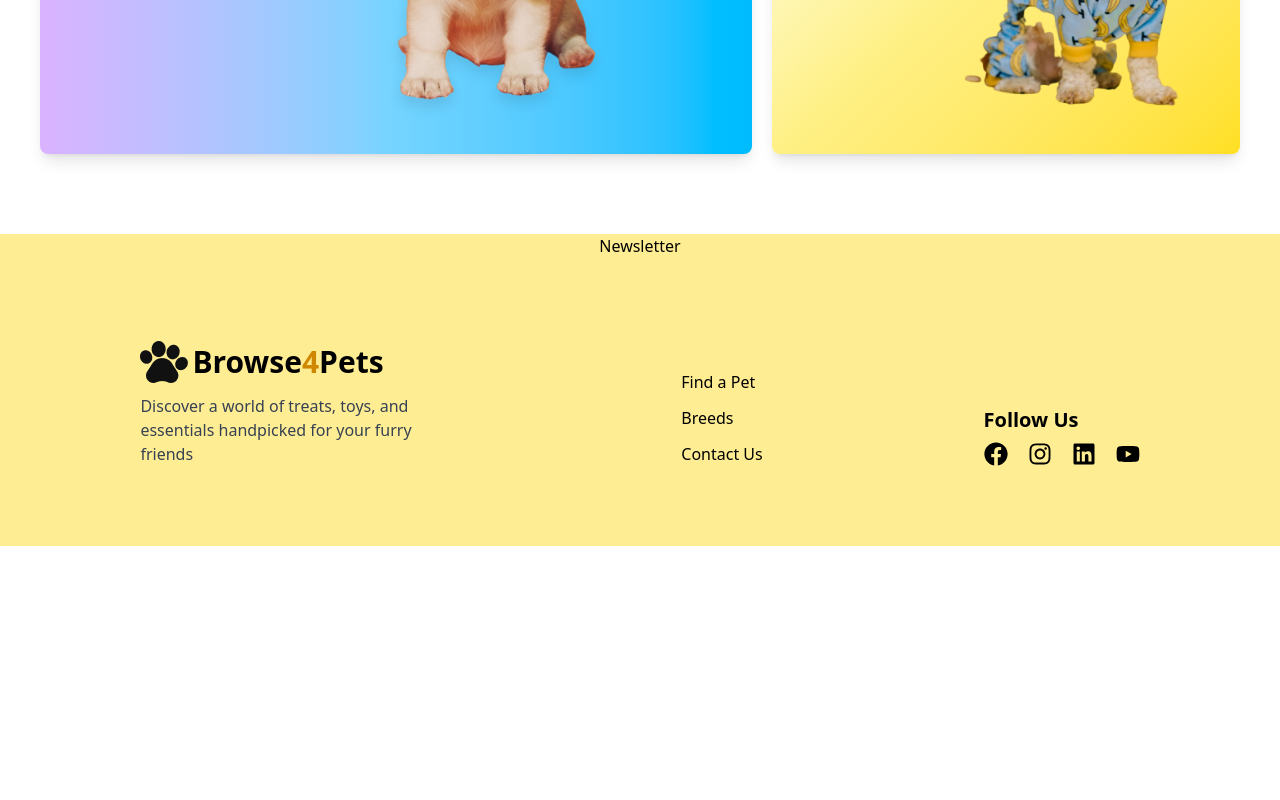
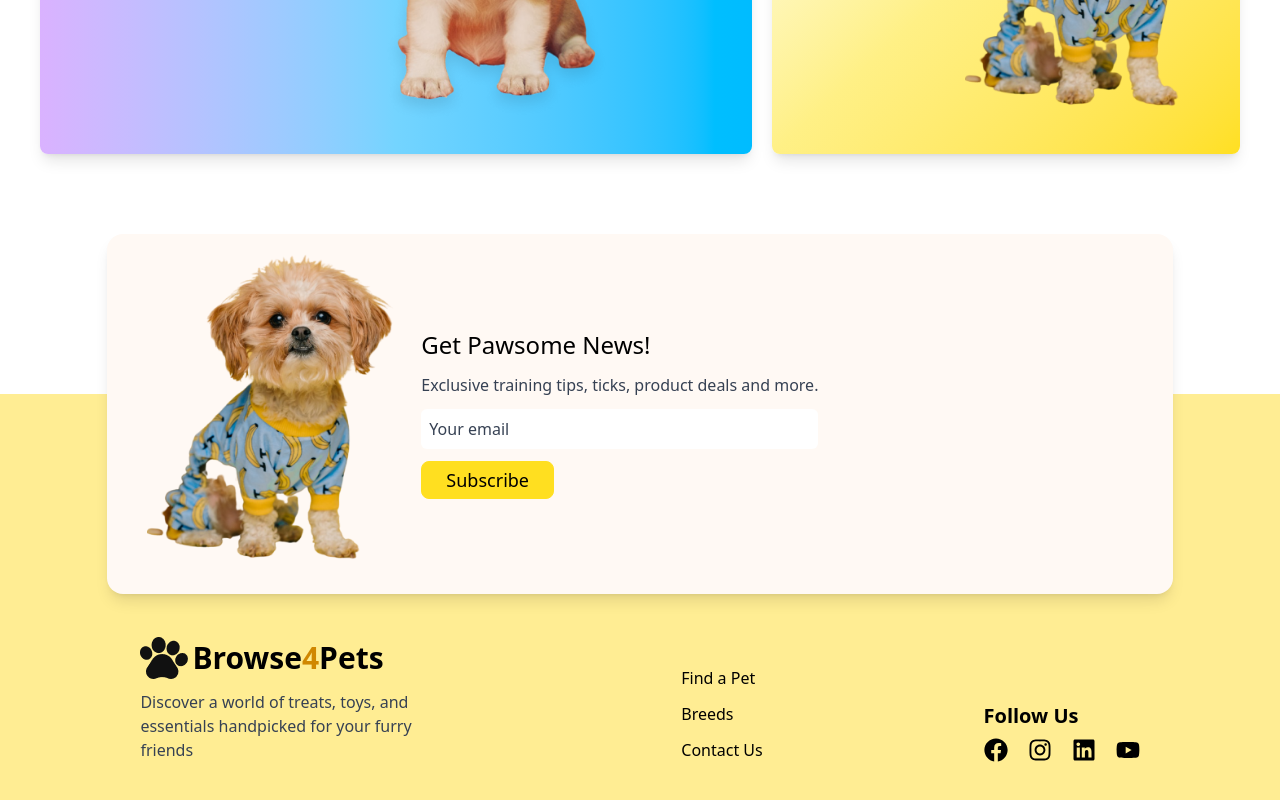
Before and after one commit to mrirakib04/landing-page-7, a React (Vite) app: page / in a window 1280 px wide. Shown: the part 2129-2929 px from the top of the page. Before the commit the page ends 2675 px from the top, so only its background shows below. Built offline with nearby package versions, Linux system fonts and the light colour scheme.

Commit message:
newsletter section

```diff
--- a/src/App.jsx
+++ b/src/App.jsx
@@ -13,7 +13,7 @@ function App() {
       <Categories></Categories>
       <Trending></Trending>
       <Price></Price>
-      <div className="w-full bg-[#FFDC26]/50 flex flex-col items-center">
+      <div className="w-full bg-[#FFDC26]/50 flex flex-col items-center pt-40 md:mt-40 mt-96 relative">
         <Newsletter></Newsletter>
         <Footer></Footer>
       </div>
--- a/src/components/Newsletter.jsx
+++ b/src/components/Newsletter.jsx
@@ -1,5 +1,27 @@
+import newsletterDog from "./../assets/img/cute-pet-mid.png";
+
 const Newsletter = () => {
-  return <div>Newsletter</div>;
+  return (
+    <div className="absolute  md:-top-40 -top-[380px] shadow-lg px-10 p-5 md:w-10/12 w-11/12 mx-auto flex md:flex-row flex-col items-center gap-5 rounded-2xl bg-[#FFF9F4]">
+      <img className="max-h-80" src={newsletterDog} alt="newsletterDog" />
+      <div className="flex flex-col gap-3 md:text-left text-center">
+        <h4 className="md:text-2xl text-xl font-medium">Get Pawsome News!</h4>
+        <p className="text-gray-700">
+          Exclusive training tips, ticks, product deals and more.
+        </p>
+        <input
+          className="px-2 py-2 font-medium rounded-md bg-white border-none text-black placeholder:text-gray-700"
+          type="email"
+          placeholder="Your email"
+        />
+        <div>
+          <button className="px-6 py-1 rounded-lg text-lg font-medium border border-yellow-300 bg-yellow-300 hover:bg-black hover:text-white duration-300">
+            Subscribe
+          </button>
+        </div>
+      </div>
+    </div>
+  );
 };
 
 export default Newsletter;
```
